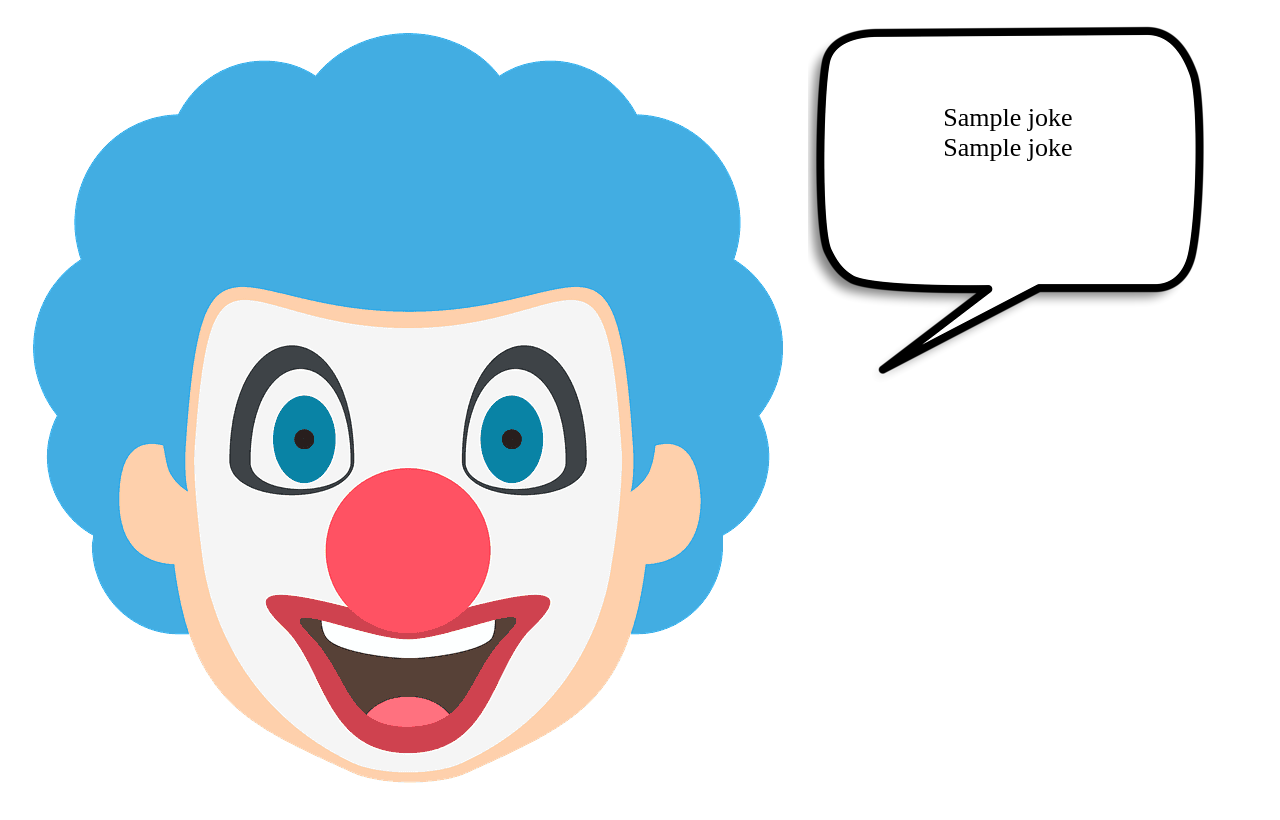
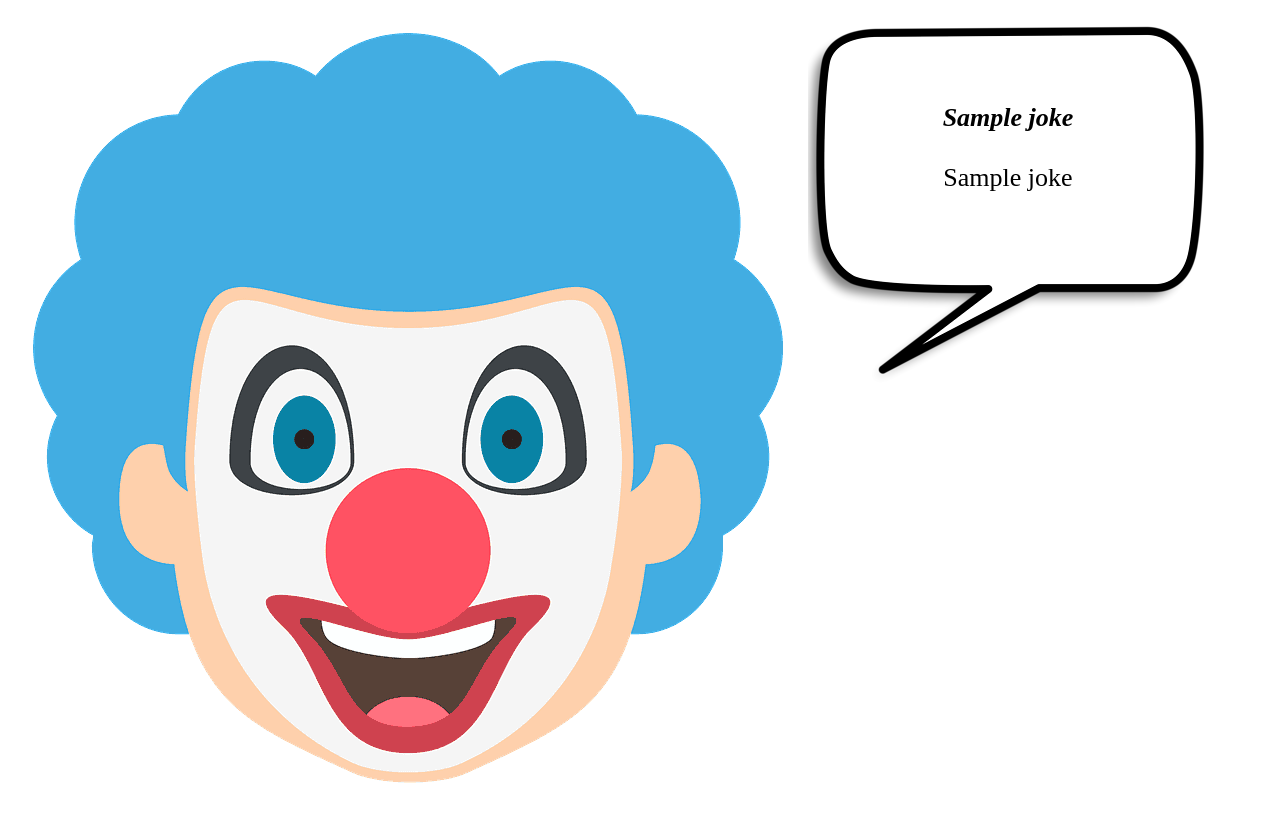
Before and after one commit to Keegan-George/jokes-website, a Flask app: template templates/index.html in a window 1280 px wide. Run offline with Flask 3, Linux system fonts and the light colour scheme; the template is opened without the code that fills it: most values are stand-ins (such as "Sample title", 1, 10 or a date in 2020).

Commit message:
Add style for joke setup

```diff
--- a/static/css/style.css
+++ b/static/css/style.css
@@ -27,3 +27,8 @@
   height: 40%;
   padding: 5px;
 }
+
+.joke-setup {
+  font-style: italic;
+  font-weight: bold;
+}
--- a/templates/index.html
+++ b/templates/index.html
@@ -26,11 +26,13 @@
             src="{{url_for('static', filename='img/rectangular-speech-bubble.png')}}"
             alt="speech bubble"
           />
+          <p class = "joke">
           {% if joke %}
-          <p class="joke">{{joke[0]}}<br />{{joke[1]}}</p>
+            <span class="joke-setup">{{joke[0]}}</span><br><br>{{joke[1]}}
           {% else %}
-          <p class="joke">Click the clown for a new joke!</p>
+            Click the clown for a new joke!
           {% endif %}
+          </p>
         </div>
       </div>
     </div>
```
